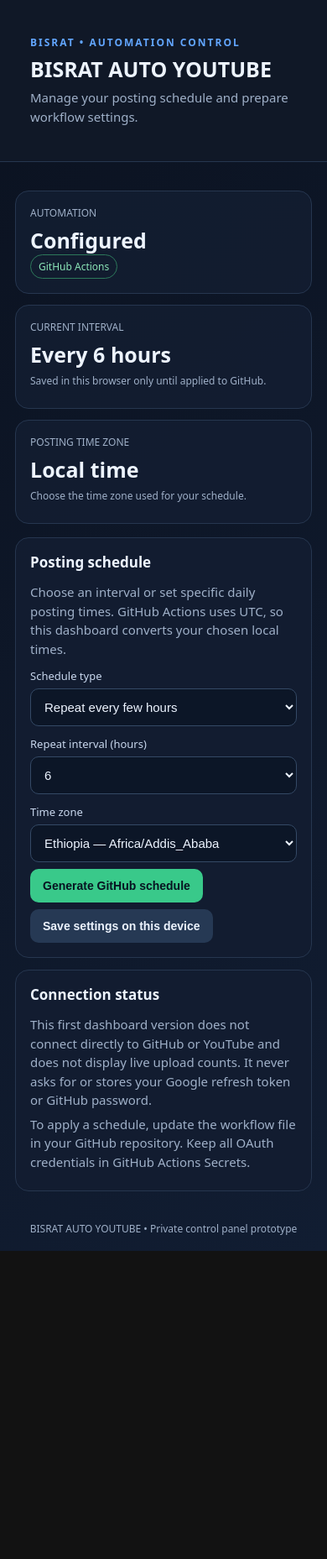
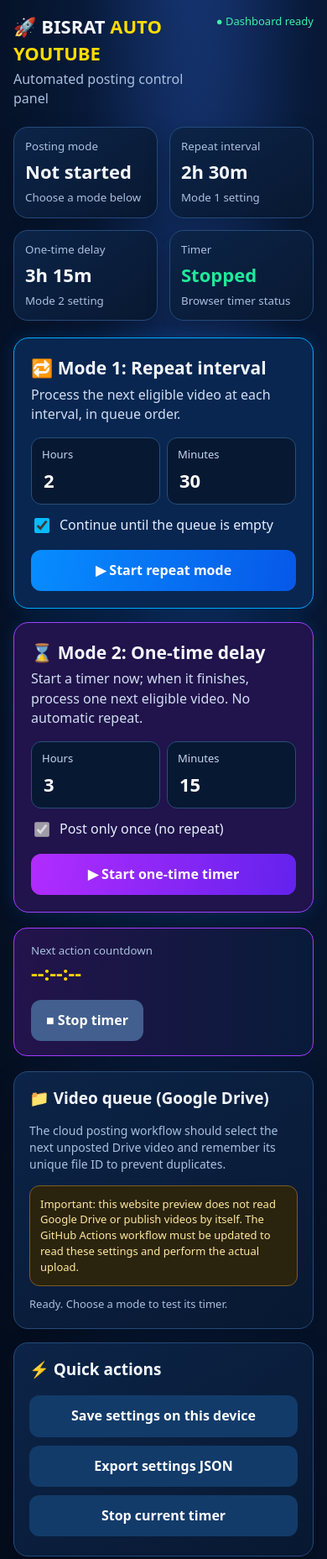
Before and after one commit to dddfrom9-cloud/BISRAT-AUTO-YOUTUBE, a plain HTML site: page index.html in a window 390 px wide. Shown: the top 1857 px of the page at 84% size. Before the commit the page ends 1490 px from the top, so only its background shows below. Drawn offline with Linux system fonts and the light colour scheme.

Commit message:
Add files via upload

```diff
--- a/index.html
+++ b/index.html
@@ -1,137 +1,66 @@
 <!doctype html>
 <html lang="en">
 <head>
-<meta charset="utf-8">
-<meta name="viewport" content="width=device-width,initial-scale=1">
-<meta name="theme-color" content="#101827">
+<meta charset="utf-8"><meta name="viewport" content="width=device-width,initial-scale=1">
 <title>BISRAT AUTO YOUTUBE</title>
 <style>
-:root{color-scheme:dark;--bg:#0b1220;--panel:#121d30;--line:#26364f;--muted:#9fb0c8;--text:#edf4ff;--accent:#62a6ff;--green:#39c98a}
-*{box-sizing:border-box}body{margin:0;background:linear-gradient(140deg,#0b1220,#111d32);color:var(--text);font:15px system-ui,Arial,sans-serif}
-header{padding:24px 18px 18px;border-bottom:1px solid var(--line);background:#101827}
-.wrap{max-width:900px;margin:auto;padding:18px}
-.brand{font-size:12px;letter-spacing:2px;color:var(--accent);font-weight:800}
-h1{font-size:25px;margin:6px 0}p{color:var(--muted);line-height:1.5;margin:6px 0}
-.grid{display:grid;grid-template-columns:repeat(auto-fit,minmax(220px,1fr));gap:13px;margin:16px 0}
-.card{background:rgba(18,29,48,.96);border:1px solid var(--line);border-radius:16px;padding:17px}
-h2{font-size:17px;margin:0 0 13px}
-.stat{font-size:25px;font-weight:800;margin-top:7px}
-label{display:block;color:#c8d7ed;font-size:13px;margin:12px 0 6px}
-input,select{width:100%;padding:12px;border-radius:10px;border:1px solid #344965;background:#0c1627;color:var(--text);font-size:15px}
-button{border:0;border-radius:10px;padding:12px 15px;background:var(--accent);color:#071321;font-weight:800;font-size:14px;margin:8px 7px 0 0}
-button.secondary{background:#263954;color:var(--text)}button.green{background:var(--green)}
-pre{white-space:pre-wrap;overflow-wrap:anywhere;background:#08111f;border:1px solid var(--line);padding:13px;border-radius:10px;color:#c9e1ff;font-size:12px}
-.small{font-size:12px;color:var(--muted)}.pill{display:inline-block;border:1px solid #2d795b;color:#8ce6b8;padding:5px 9px;border-radius:30px;font-size:12px}
-footer{padding:18px;color:var(--muted);font-size:12px;text-align:center}
+:root{--bg:#061329;--panel:#0b1e3d;--line:#244b7b;--muted:#a9c0df;--white:#f4f8ff;--blue:#087dff;--cyan:#00d9ff;--purple:#9b35ff;--green:#00d98b;--yellow:#ffd400}
+*{box-sizing:border-box}body{margin:0;background:radial-gradient(ellipse at 60% -20%,#193b80 0,#081a39 42%,#030b19 100%);color:var(--white);font:16px/1.45 system-ui,Segoe UI,Arial}
+button,input{font:inherit}button{cursor:pointer;border:0;color:white;font-weight:700;border-radius:12px;padding:13px 18px;background:linear-gradient(100deg,#078dff,#0758e8)}button:disabled{opacity:.45;cursor:not-allowed}
+.shell{max-width:1440px;margin:auto;display:grid;grid-template-columns:220px 1fr;min-height:100vh}.side{padding:28px 16px;background:#06152c;border-right:1px solid var(--line)}.brand{text-align:center;margin-bottom:35px}.logo{font-size:52px}.brand h2{margin:4px 0;color:#ffdf00;font-size:21px}.brand p{margin:0;color:var(--muted)}.nav{display:grid;gap:10px}.nav div{padding:13px;border-radius:12px;color:#c8d9f2}.nav .active{background:#075ee8;color:white;box-shadow:0 0 20px #087dff66}.by{margin-top:50px;padding:16px;border:1px solid var(--line);border-radius:14px;color:#dbe8fb;font-size:14px}
+main{padding:24px;min-width:0}.top{display:flex;justify-content:space-between;align-items:center;gap:15px;margin-bottom:22px}.top h1{font-size:clamp(22px,3vw,34px);margin:0}.top h1 span{color:#ffdc00}.sub{color:var(--muted);margin:3px 0 0}.online{color:#3df0a9;white-space:nowrap}
+.stats{display:grid;grid-template-columns:repeat(4,1fr);gap:14px;margin-bottom:20px}.stat,.panel,.queue,.rightbox{background:linear-gradient(145deg,#0c2448,#081831);border:1px solid var(--line);border-radius:17px;padding:18px;box-shadow:0 10px 30px #0003}.stat small{display:block;color:var(--muted)}.stat strong{font-size:25px;display:block;margin:5px 0}.green{color:#20e99a}.modes{display:grid;grid-template-columns:1fr 1fr;gap:16px}.mode{padding:20px;border-radius:18px;background:#082650;border:1px solid #00aaff;box-shadow:0 0 20px #008dff26}.mode.once{background:#21134b;border-color:#9d42ff}.mode h2{margin:0 0 5px;font-size:21px}.mode p{margin:0 0 16px;color:#d0def2}.fields{display:grid;grid-template-columns:1fr 1fr;gap:12px}.field{background:#071832;border:1px solid #294e7a;border-radius:12px;padding:10px 12px}.field label{display:block;color:#c4d7f1;font-size:13px;margin-bottom:5px}.field input{width:100%;background:transparent;color:white;border:0;outline:0;font-size:22px;font-weight:700}.check{display:flex;gap:9px;align-items:center;margin:13px 0;color:#e5efff}.check input{width:18px;height:18px;accent-color:#08baff}.mode button{width:100%;margin-top:4px}.once button{background:linear-gradient(100deg,#b22cff,#6322ed)}
+.timer{margin:18px 0;padding:17px 20px;border:1px solid #a33cff;border-radius:16px;background:linear-gradient(90deg,#24134c,#081b39);display:flex;justify-content:space-between;align-items:center;gap:14px}.timer strong{font-size:clamp(24px,4vw,38px);color:var(--yellow);font-variant-numeric:tabular-nums}.timer small{display:block;color:var(--muted)}.lower{display:grid;grid-template-columns:minmax(0,1fr) 280px;gap:16px}.queue h2,.rightbox h2{font-size:19px;margin:0 0 12px}.queue p,.rightbox p{color:var(--muted);font-size:14px}.notice{border:1px solid #795e22;background:#2a230e;color:#ffe8a1;padding:12px;border-radius:12px;margin-top:12px;font-size:13px}.rightcol{display:grid;gap:14px;align-content:start}.rightbox button{width:100%;margin:5px 0;background:#123b6a}.statusline{color:#a9c0df;font-size:13px;min-height:20px;margin-top:12px}
+@media(max-width:900px){.shell{grid-template-columns:1fr}.side{display:none}main{padding:16px}.stats{grid-template-columns:repeat(2,1fr)}.lower{grid-template-columns:1fr}}
+@media(max-width:600px){.modes{grid-template-columns:1fr}.top{align-items:flex-start}.online{font-size:13px}.timer{align-items:flex-start;flex-direction:column}.fields{gap:8px}.stat{padding:13px}.stat strong{font-size:22px}}
 </style>
 </head>
 <body>
-<header><div class="wrap">
-<div class="brand">BISRAT • AUTOMATION CONTROL</div>
-<h1>BISRAT AUTO YOUTUBE</h1>
-<p>Manage your posting schedule and prepare workflow settings.</p>
-</div></header>
-<main class="wrap">
-<div class="grid">
- <section class="card"><div class="small">AUTOMATION</div><div class="stat" id="autoState">Configured</div><span class="pill">GitHub Actions</span></section>
- <section class="card"><div class="small">CURRENT INTERVAL</div><div class="stat" id="intervalState">Every 6 hours</div><p class="small">Saved in this browser only until applied to GitHub.</p></section>
- <section class="card"><div class="small">POSTING TIME ZONE</div><div class="stat" id="tzState">Local time</div><p class="small">Choose the time zone used for your schedule.</p></section>
+<div class="shell">
+<aside class="side"><div class="brand"><div class="logo">👑▶️</div><h2>BISRAT<br>AUTO YOUTUBE</h2><p>Post • Grow • Earn</p></div>
+<div class="nav"><div class="active">⌂　Dashboard</div><div>▣　Upload History</div><div>⚙　Settings</div><div>▥　Statistics</div><div>ⓘ　About</div></div>
+<div class="by">⭐ By Bisrat<br><small>For a Better Future 🇪🇹</small></div></aside>
+<main>
+<header class="top"><div><h1>🚀 BISRAT <span>AUTO YOUTUBE</span></h1><p class="sub">Automated posting control panel</p></div><div class="online">● Dashboard ready</div></header>
+<section class="stats">
+<div class="stat"><small>Posting mode</small><strong id="modeStat">Not started</strong><small>Choose a mode below</small></div>
+<div class="stat"><small>Repeat interval</small><strong id="intervalStat">2h 30m</strong><small>Mode 1 setting</small></div>
+<div class="stat"><small>One-time delay</small><strong id="delayStat">3h 15m</strong><small>Mode 2 setting</small></div>
+<div class="stat"><small>Timer</small><strong id="statusStat" class="green">Stopped</strong><small>Browser timer status</small></div>
+</section>
+<section class="modes">
+<div class="mode"><h2>🔁 Mode 1: Repeat interval</h2><p>Process the next eligible video at each interval, in queue order.</p>
+<div class="fields"><div class="field"><label for="rh">Hours</label><input id="rh" type="number" min="0" max="720" value="2"></div><div class="field"><label for="rm">Minutes</label><input id="rm" type="number" min="0" max="59" value="30"></div></div>
+<label class="check"><input id="continueQueue" type="checkbox" checked> Continue until the queue is empty</label>
+<button id="startRepeat">▶ Start repeat mode</button></div>
+<div class="mode once"><h2>⌛ Mode 2: One-time delay</h2><p>Start a timer now; when it finishes, process one next eligible video. No automatic repeat.</p>
+<div class="fields"><div class="field"><label for="oh">Hours</label><input id="oh" type="number" min="0" max="720" value="3"></div><div class="field"><label for="om">Minutes</label><input id="om" type="number" min="0" max="59" value="15"></div></div>
+<label class="check"><input id="oneOnly" type="checkbox" checked disabled> Post only once (no repeat)</label>
+<button id="startOnce">▶ Start one-time timer</button></div>
+</section>
+<section class="timer"><div><small id="timerLabel">Next action countdown</small><strong id="countdown">--:--:--</strong></div><button id="stopTimer" style="background:#425f8f">■ Stop timer</button></section>
+<section class="lower">
+<div class="queue"><h2>📁 Video queue (Google Drive)</h2><p>The cloud posting workflow should select the next unposted Drive video and remember its unique file ID to prevent duplicates.</p>
+<div class="notice">Important: this website preview does not read Google Drive or publish videos by itself. The GitHub Actions workflow must be updated to read these settings and perform the actual upload.</div>
+<div class="statusline" id="message">Ready. Choose a mode to test its timer.</div>
 </div>
-<section class="card">
-<h2>Posting schedule</h2>
-<p>Choose an interval or set specific daily posting times. GitHub Actions uses UTC, so this dashboard converts your chosen local times.</p>
-<label for="mode">Schedule type</label>
-<select id="mode"><option value="interval">Repeat every few hours</option><option value="daily">Specific times each day</option></select>
-<div id="intervalBox">
-<label for="hours">Repeat interval (hours)</label>
-<select id="hours"><option>1</option><option>2</option><option>3</option><option>4</option><option selected>6</option><option>8</option><option>12</option><option>24</option></select>
-</div>
-<div id="dailyBox" hidden>
-<label for="times">Daily posting times (24-hour local time, comma-separated)</label>
-<input id="times" value="00:17,06:17,12:17,18:17" placeholder="09:00,15:00,21:00">
-</div>
-<label for="timezone">Time zone</label>
-<select id="timezone">
-<option value="Africa/Addis_Ababa">Ethiopia — Africa/Addis_Ababa</option>
-<option value="Asia/Singapore">Singapore — Asia/Singapore</option>
-<option value="UTC">UTC</option>
-<option value="Europe/London">London — Europe/London</option>
-<option value="America/New_York">New York — America/New_York</option>
-<option value="Asia/Dubai">Dubai — Asia/Dubai</option>
-<option value="Asia/Kolkata">India — Asia/Kolkata</option>
-</select>
-<button class="green" id="generate">Generate GitHub schedule</button>
-<button class="secondary" id="save">Save settings on this device</button>
-<div id="result" hidden>
-<label>UTC cron schedule for GitHub Actions</label>
-<pre id="cron"></pre>
-<button id="copy">Copy cron</button>
-<label>Workflow schedule block</label>
-<pre id="yaml"></pre>
-<button id="copyYaml">Copy workflow block</button>
-<p class="small">Copy this schedule into .github/workflows/autopost.yml under the existing <code>on:</code> section. Do not create a second competing schedule entry.</p>
-</div>
+<div class="rightcol"><div class="rightbox"><h2>⚡ Quick actions</h2><button id="saveBtn">Save settings on this device</button><button id="exportBtn">Export settings JSON</button><button id="stopBtn">Stop current timer</button></div>
+<div class="rightbox"><h2>🛡 Duplicate protection</h2><p>Required cloud behavior: store processed Google Drive file IDs in state.json and skip them on every run.</p></div></div>
 </section>
-<section class="card" style="margin-top:14px">
-<h2>Connection status</h2>
-<p>This first dashboard version does not connect directly to GitHub or YouTube and does not display live upload counts. It never asks for or stores your Google refresh token or GitHub password.</p>
-<p>To apply a schedule, update the workflow file in your GitHub repository. Keep all OAuth credentials in GitHub Actions Secrets.</p>
-</section>
-</main>
-<footer>BISRAT AUTO YOUTUBE • Private control panel prototype</footer>
+</main></div>
 <script>
 const $=id=>document.getElementById(id);
-const mode=$('mode'), hours=$('hours'), times=$('times'), tz=$('timezone');
-mode.addEventListener('change',()=>{$('intervalBox').hidden=mode.value!=='interval';$('dailyBox').hidden=mode.value!=='daily';});
-function partsAt(date, zone){
- const p=new Intl.DateTimeFormat('en-GB',{timeZone:zone,hour:'2-digit',minute:'2-digit',hourCycle:'h23'}).formatToParts(date);
- return {h:+p.find(x=>x.type==='hour').value,m:+p.find(x=>x.type==='minute').value};
-}
-function localToUtc(h,m,zone){
- // Find the UTC minute corresponding to the selected wall-clock minute.
- const target=h*60+m;
- const now=new Date();
- const ymd=new Intl.DateTimeFormat('en-CA',{timeZone:zone,year:'numeric',month:'2-digit',day:'2-digit'}).format(now);
- const [y,mo,d]=ymd.split('-').map(Number);
- let guess=Date.UTC(y,mo-1,d,h,m);
- for(let i=0;i<4;i++){
-  const got=partsAt(new Date(guess),zone);
-  let diff=target-(got.h*60+got.m);
-  if(diff>720)diff-=1440;if(diff<-720)diff+=1440;
-  guess+=diff*60000;
- }
- const u=new Date(guess);
- return {h:u.getUTCHours(),m:u.getUTCMinutes()};
-}
-function generate(){
- const zone=tz.value; let entries=[];
- if(mode.value==='interval'){
-  const n=+hours.value;
-  // Preserve a regular interval using UTC hours; use minute 17 as a stable offset.
-  for(let h=0;h<24;h+=n) entries.push({h,m:17});
- } else {
-  const raw=times.value.split(',').map(x=>x.trim()).filter(Boolean);
-  if(!raw.length)throw Error('Enter at least one time.');
-  for(const t of raw){
-   const match=t.match(/^([01]?\d|2[0-3]):([0-5]\d)$/);
-   if(!match)throw Error('Use 24-hour times like 09:00,15:30.');
-   entries.push(localToUtc(+match[1],+match[2],zone));
-  }
- }
- const unique=[...new Map(entries.map(x=>[x.h+':'+x.m,x])).values()].sort((a,b)=>a.h-b.h||a.m-b.m);
- const mins=[...new Set(unique.map(x=>x.m))].sort((a,b)=>a-b);
- const hrs=unique.map(x=>x.h).sort((a,b)=>a-b);
- const cron=mins.join(',')+' '+hrs.join(',')+' * * *';
- $('cron').textContent=cron;
- $('yaml').textContent='on:\\n  schedule:\\n    - cron: "'+cron+'"\\n  workflow_dispatch:';
- $('result').hidden=false;
- $('intervalState').textContent=mode.value==='interval'?'Every '+hours.value+' hours':'Custom daily times';
- $('tzState').textContent=zone;
-}
-$('generate').onclick=()=>{try{generate()}catch(e){alert(e.message)}};
-$('save').onclick=()=>{localStorage.setItem('bisratSchedule',JSON.stringify({mode:mode.value,hours:hours.value,times:times.value,timezone:tz.value}));alert('Saved on this device. This does not change GitHub yet.');};
-$('copy').onclick=()=>navigator.clipboard.writeText($('cron').textContent).then(()=>alert('Cron copied.'));
-$('copyYaml').onclick=()=>navigator.clipboard.writeText($('yaml').textContent).then(()=>alert('Workflow block copied.'));
-try{const s=JSON.parse(localStorage.getItem('bisratSchedule')||'null');if(s){mode.value=s.mode;hours.value=s.hours;times.value=s.times;tz.value=s.timezone;mode.dispatchEvent(new Event('change'));}}catch(e){}
+let timer=null, deadline=0, mode='';
+const fmt=(s)=>{s=Math.max(0,Math.floor(s));let h=Math.floor(s/3600),m=Math.floor((s%3600)/60),sec=s%60;return [h,m,sec].map(n=>String(n).padStart(2,'0')).join(':')};
+function values(){return {repeat_hours:+$('rh').value||0,repeat_minutes:+$('rm').value||0,repeat_until_empty:$('continueQueue').checked,one_time_hours:+$('oh').value||0,one_time_minutes:+$('om').value||0}}
+function save(){localStorage.setItem('bisratDashboardSettings',JSON.stringify(values()));$('message').textContent='Settings saved in this browser.'}
+function start(kind){const v=values(),mins=kind==='repeat'?v.repeat_hours*60+v.repeat_minutes:v.one_time_hours*60+v.one_time_minutes;if(mins<=0){$('message').textContent='Enter a time greater than zero.';return}save();stop(false);mode=kind;deadline=Date.now()+mins*60000;$('modeStat').textContent=kind==='repeat'?'Repeat interval':'One-time delay';$('statusStat').textContent='Running';$('timerLabel').textContent=kind==='repeat'?'Next repeat interval':'One-time timer';$('message').textContent=kind==='repeat'?'Repeat timer started. The cloud workflow still needs to be connected.':'One-time timer started. When it reaches zero, this browser will notify you; cloud upload is not connected yet.';tick();timer=setInterval(tick,1000)}
+function tick(){let left=Math.max(0,Math.ceil((deadline-Date.now())/1000));$('countdown').textContent=fmt(left);if(left===0){clearInterval(timer);timer=null;$('statusStat').textContent='Finished';$('message').textContent=mode==='once'?'One-time delay finished. Trigger the cloud workflow to publish the next eligible video.':'Repeat interval reached. This preview cannot trigger cloud uploads yet.';if(mode==='repeat'){$('message').textContent+=' Start the next interval manually for this preview.'}}}
+function stop(show=true){if(timer)clearInterval(timer);timer=null;deadline=0;$('countdown').textContent='--:--:--';$('statusStat').textContent='Stopped';if(show)$('message').textContent='Timer stopped.'}
+$('startRepeat').onclick=()=>start('repeat');$('startOnce').onclick=()=>start('once');$('stopTimer').onclick=()=>stop();$('stopBtn').onclick=()=>stop();$('saveBtn').onclick=save;
+$('exportBtn').onclick=()=>{const data={...values(),timezone:'Africa/Addis_Ababa'};const blob=new Blob([JSON.stringify(data,null,2)],{type:'application/json'});const a=document.createElement('a');a.href=URL.createObjectURL(blob);a.download='bisrat-posting-settings.json';a.click();URL.revokeObjectURL(a.href);$('message').textContent='Settings JSON exported.'};
+const saved=localStorage.getItem('bisratDashboardSettings');if(saved){try{const v=JSON.parse(saved);$('rh').value=v.repeat_hours??2;$('rm').value=v.repeat_minutes??30;$('continueQueue').checked=v.repeat_until_empty??true;$('oh').value=v.one_time_hours??3;$('om').value=v.one_time_minutes??15}catch(e){}}
+function updateStats(){let v=values();$('intervalStat').textContent=v.repeat_hours+'h '+v.repeat_minutes+'m';$('delayStat').textContent=v.one_time_hours+'h '+v.one_time_minutes+'m'}
+['rh','rm','oh','om'].forEach(id=>$(id).addEventListener('input',updateStats));updateStats();
 </script>
 </body></html>
```
